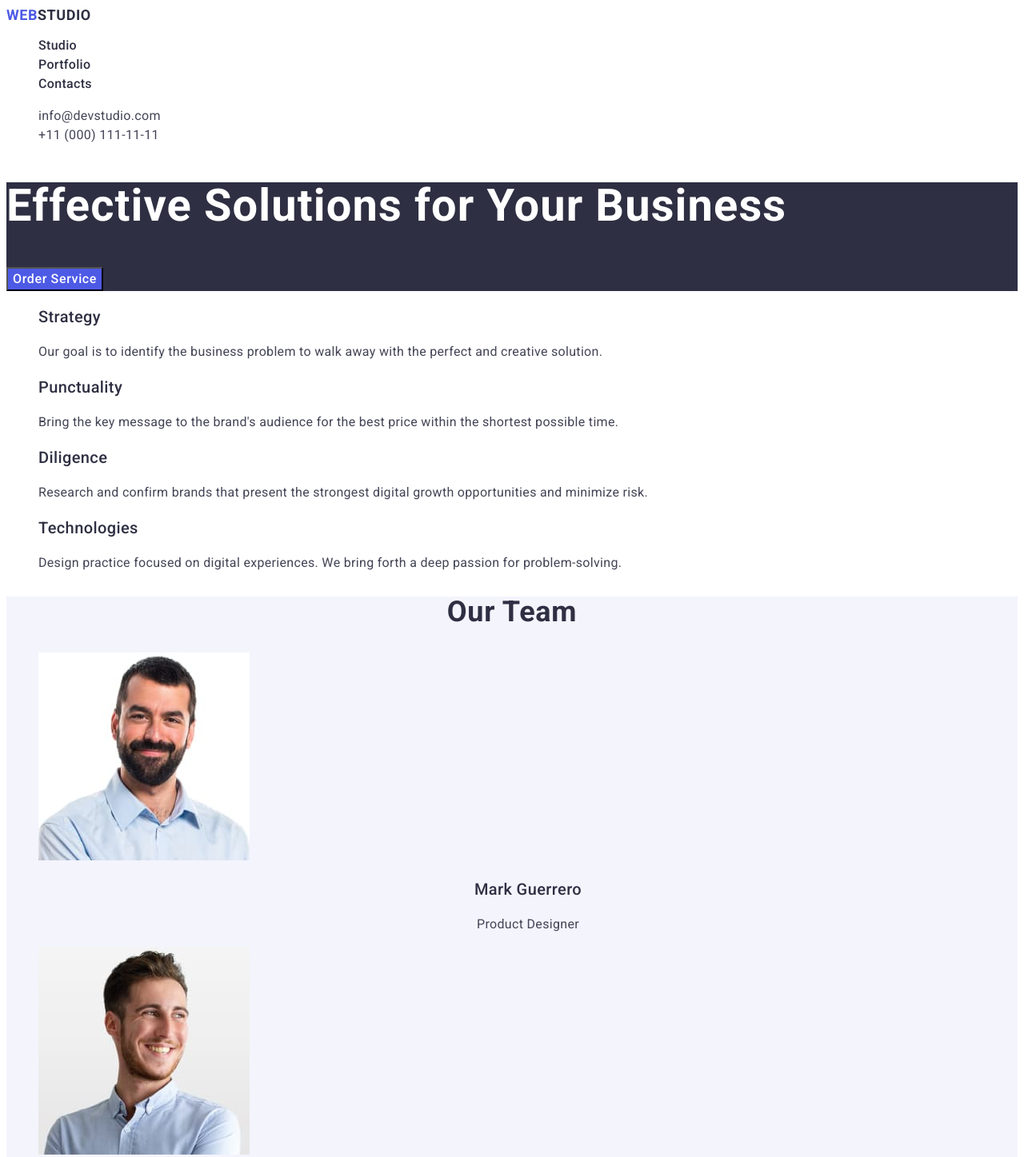
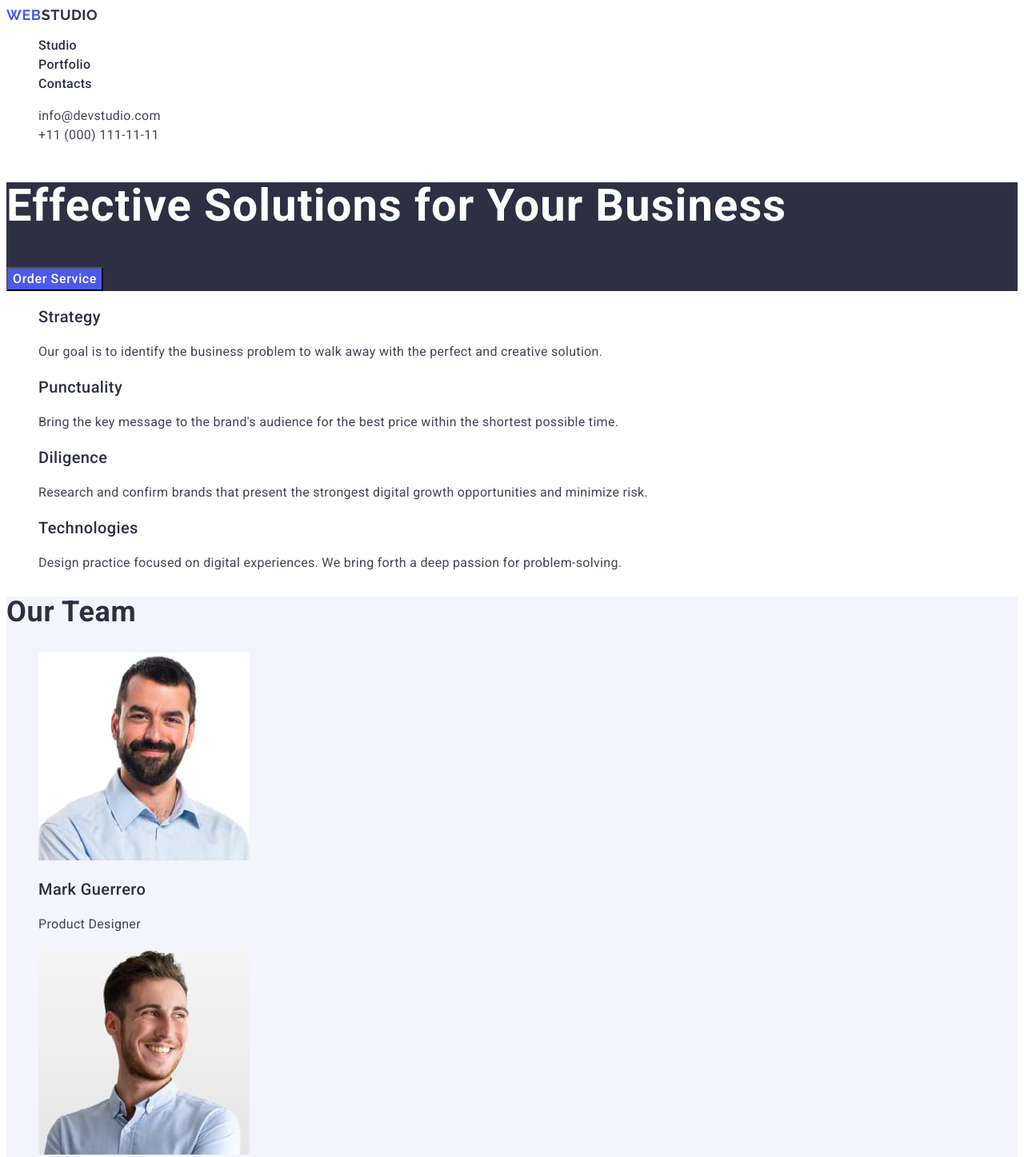
Before and after one commit to mish3mish/goit-markup-hw-02, a plain HTML site: page index.html in a window 1280 px wide. Shown: the top 1447 px of the page at 80% size. Drawn offline with Linux system fonts and the light colour scheme.

Commit message:
update01

```diff
--- a/css/styles.css
+++ b/css/styles.css
@@ -1,6 +1,6 @@
 body {
   font-family: Roboto, sans-serif;
-  color: #2e2f42;
+  color: #434455;
   background-color: #fff;
 }
 a {
@@ -11,13 +11,16 @@ ul {
   list-style: none;
 }
 
+/************** HEADER **************/
+
 .header {
 }
 
 .header-navigation {
 }
 .header-logo {
-  color: #2e2f42;
+  color: #4d5ae5;
+  font-family: Raleway, sans-serif;
   font-size: 18px;
   font-weight: 700;
   line-height: 1.17;
@@ -26,7 +29,7 @@ ul {
 }
 
 .header-logo > span {
-  color: #4d5ae5;
+  color: #2e2f42;
 }
 
 .header-menu-list {
@@ -47,6 +50,7 @@ ul {
 }
 
 .header-address {
+  font-style: normal;
 }
 .header-address-list {
 }
@@ -68,6 +72,9 @@ ul {
 
 .main {
 }
+
+/************** HERO **************/
+
 .hero {
   background-color: #2e2f42;
 }
@@ -88,6 +95,11 @@ ul {
   line-height: 1.5;
   letter-spacing: 0.04em;
   cursor: pointer;
+}
+
+.hero-btn:hover,
+.hero-btn:focus {
+  background-color: #404bbf;
 }
 
 .visually-hidden {
@@ -136,7 +148,6 @@ ul {
 }
 .team-title {
   color: #2e2f42;
-  text-align: center;
   font-size: 36px;
   font-weight: 700;
   line-height: 1.11;
@@ -151,7 +162,6 @@ ul {
 }
 .team-subtitle {
   color: #2e2f42;
-  text-align: center;
   font-size: 20px;
   font-style: normal;
   font-weight: 500;
@@ -160,7 +170,6 @@ ul {
 }
 .team-item-text {
   color: #434455;
-  text-align: center;
   font-size: 16px;
   font-weight: 400;
   line-height: 1.5;
@@ -174,7 +183,6 @@ ul {
 
 .portfolio-title {
   color: #2e2f42;
-  text-align: center;
   font-size: 36px;
   font-weight: 700;
   line-height: 1.11;
@@ -185,6 +193,7 @@ ul {
 }
 
 .portfolio-list-item {
+  background-color: #ffffff;
 }
 
 .portfolio-img {
@@ -210,9 +219,10 @@ ul {
 
 .footer {
   background-color: #2e2f42;
+  font-family: Raleway, sans-serif;
 }
 .footer-logo {
-  color: #f4f4fd;
+  color: #4d5ae5;
   font-family: Raleway;
   font-size: 18px;
   font-weight: 700;
@@ -222,7 +232,7 @@ ul {
 }
 
 .footer-logo > span {
-  color: #4d5ae5;
+  color: #f4f4fd;
 }
 
 .footer-text {
--- a/index.html
+++ b/index.html
@@ -16,10 +16,10 @@
   <body>
     <header class="header">
       <nav class="header-navigation">
-        <a class="header-logo" href="./index.html"><span>Web</span>Studio</a>
+        <a class="header-logo" href="./index.html">Web<span>Studio</span></a>
         <ul class="header-menu-list">
           <li class="header-menu-item">
-            <a class="header-menu-link" href="">Studio</a>
+            <a class="header-menu-link" href="./index.html">Studio</a>
           </li>
           <li class="header-menu-item">
             <a class="header-menu-link" href="">Portfolio</a>
@@ -212,7 +212,7 @@
       </section>
     </main>
     <footer class="footer">
-      <a class="footer-logo" href="./index.html"><span>Web</span>Studio</a>
+      <a class="footer-logo" href="./index.html">Web<span>Studio</span></a>
       <p class="footer-text">
         Increase the flow of customers and sales for your business with digital
         marketing & growth solutions.
```
